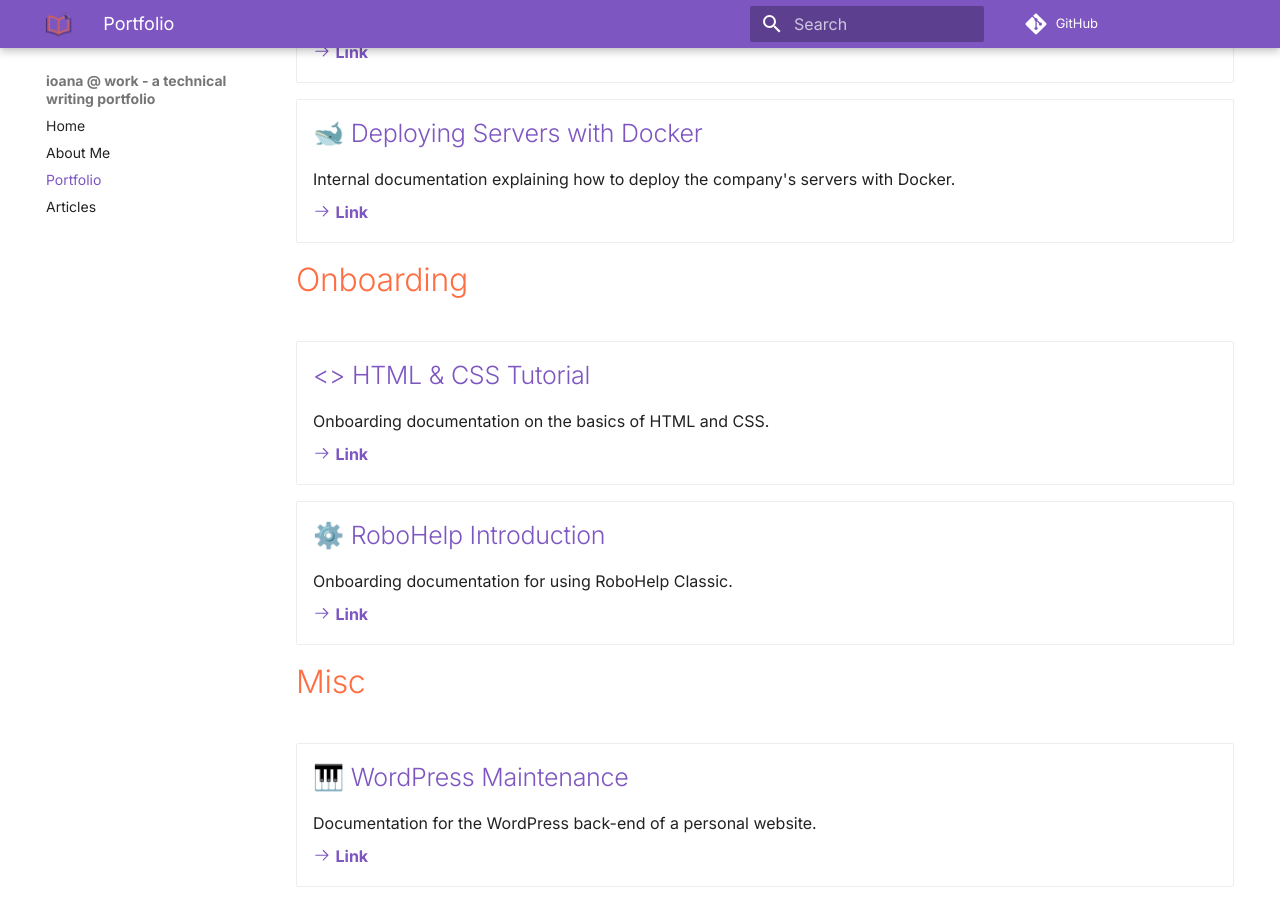
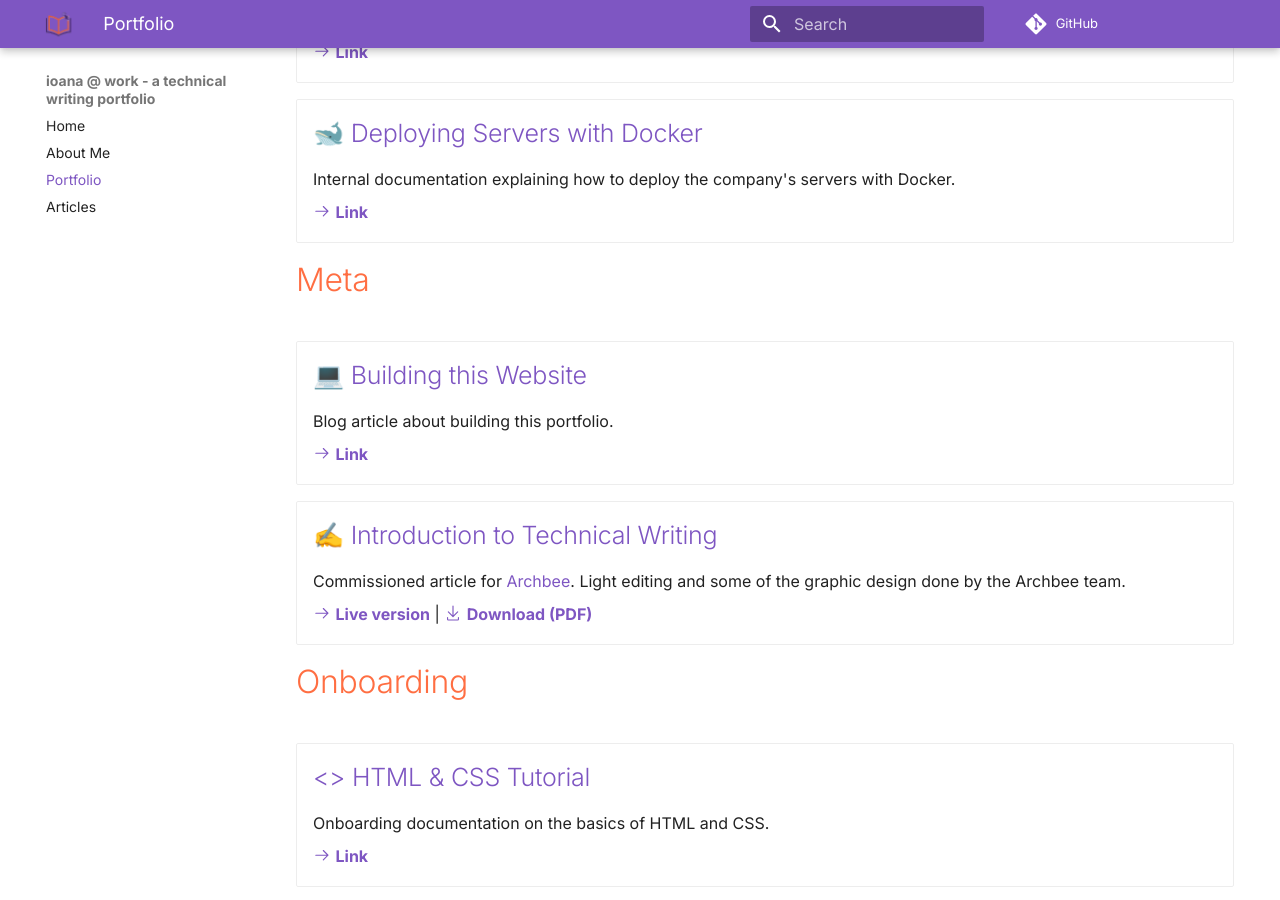
Before and after one commit to ioana-st/ioana.work, an MkDocs documentation site: the page built from docs/portfolio.md, in a window 1280 px wide and 900 px high, scrolled down 241 px. Built offline with MkDocs 1.6.1 and Material for MkDocs 9.7.7, drawn with Linux system fonts in a browser that asks for light colours; comment, search, counter and statistics services are not loaded.

Commit message:
add meta article about building the site, add link to Archbee article, add images to RH migration article

```diff
--- a/docs/portfolio.md
+++ b/docs/portfolio.md
@@ -22,6 +22,28 @@ hide:
     Internal documentation explaining how to deploy the company's servers with Docker.
 
     [:octicons-arrow-right-24: **Link**](portfolio/docker.md)
+
+</div>
+
+# Meta
+
+<div class="grid cards" markdown>
+
+-   ## 💻 Building this Website
+
+    Blog article about building this portfolio.
+
+    [:octicons-arrow-right-24: **Link**](portfolio/meta-build-site.md)
+
+</div>
+
+<div class="grid cards" markdown>
+
+-   ## ✍️ Introduction to Technical Writing
+
+    Commissioned article for [Archbee](https://www.archbee.com/). Light editing and some of the graphic design done by the Archbee team.
+
+    [:octicons-arrow-right-24: **Live version**](https://www.archbee.com/books/technical-writing) | [:octicons-download-24: **Download (PDF)**](portfolio/archbee-technical-writing-playbook.pdf)
 
 </div>
 
--- a/mkdocs.yml
+++ b/mkdocs.yml
@@ -14,6 +14,7 @@ theme:
   features:
     - content.code.copy
     - content.code.wrap
+    - content.code.annotate
 extra_css:
   - assets/styles.css
 nav:
@@ -31,8 +32,6 @@ markdown_extensions:
   - pymdownx.emoji:
       emoji_index: !!python/name:material.extensions.emoji.twemoji
       emoji_generator: !!python/name:material.extensions.emoji.to_svg
+  - pymdownx.superfences
   - pymdownx.highlight:
-      anchor_linenums: true
-      pygments_lang_class: true
-  - pymdownx.inlinehilite
-  - pymdownx.superfences
+      use_pygments: true
```
Also changed, not shown: README.md (+2 -0 lines), docs/articles/migrating-robohelp-flare.md (+22 -9 lines), docs/portfolio/docker.md (+2 -2 lines), docs/portfolio/meta-build-site.md (added, +112 -0 lines), docs/assets/article-images/accept_import.png (added), docs/assets/article-images/convert_css.png (added), docs/assets/article-images/file_issues_viewer.png (added), docs/assets/article-images/find_import_error.png (added), docs/assets/article-images/folder_structure.png (added), docs/assets/article-images/import_folder_resources.png (added), docs/assets/article-images/import_project_wizard.png (added), docs/assets/article-images/import_warning.png (added), docs/assets/article-images/reimport.png (added), docs/assets/article-images/toggle_show_files.png (added), 2 other files.
